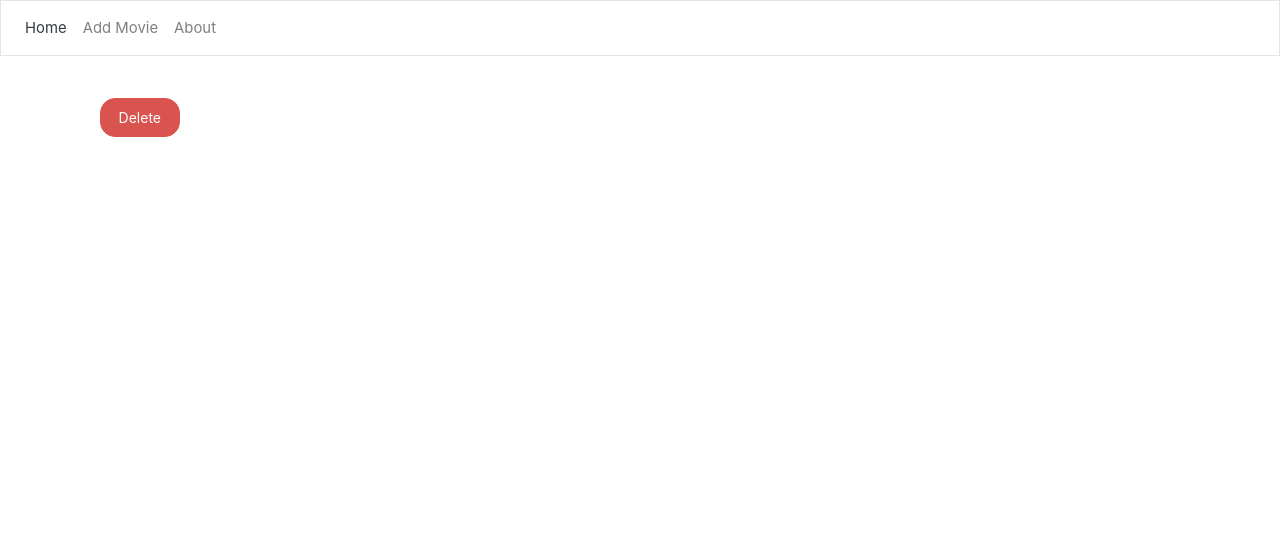
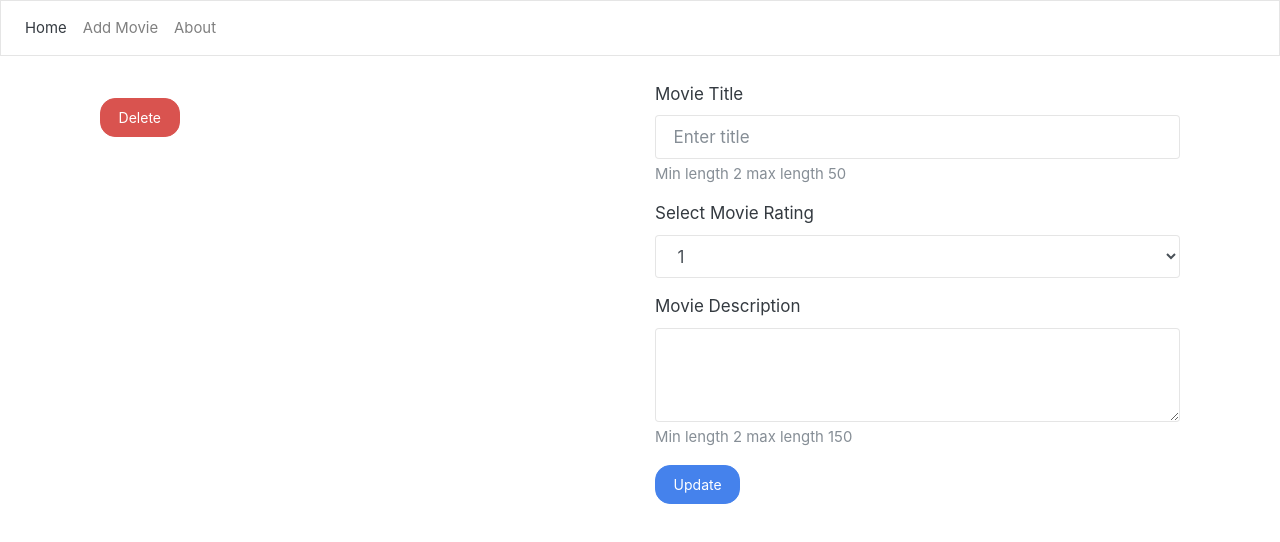
Before and after one commit to MargineanuAndrei/PER-app, a React (Create React App) app in the folder front/: page /movie/1 in a window 1280 px wide. Shown: the top 542 px of the page. Built offline with nearby package versions, Linux system fonts and the light colour scheme; no server answers.

Commit message:
simple functionaly for update added

```diff
--- a/front/src/components/Movie.js
+++ b/front/src/components/Movie.js
@@ -10,6 +10,7 @@ class Movie extends Component {
       redirect: false
     };
     this.deleteMovie = this.deleteMovie.bind(this);
+    this.updateMovie = this.updateMovie.bind(this);
   }
 
   fetchOneMovie(){
@@ -40,6 +41,27 @@ class Movie extends Component {
     });
   }
 
+  updateMovie(){
+    const id = this.props.match.params.id;
+    axios({
+      method: 'put',
+      url: `http://localhost:5000/movies/${id}`,
+      data: {
+        title: this.refs.title.value,
+        description: this.refs.description.value,
+        rating: parseInt(this.refs.rating.value, 10)
+      },
+      headers: {
+        'Accept': 'application/json',
+        'Content-Type': 'application/json',
+      }
+    })
+    .then(() => this.setState({ redirect: true }))
+    .catch((error) => {
+      console.log(error);
+    });
+  }
+
   componentWillMount(){
     this.fetchOneMovie();
   }
@@ -59,6 +81,40 @@ class Movie extends Component {
               <p className="lead">{movie.description}</p>
               <button type="button" className="btn btn-danger" onClick={this.deleteMovie}>Delete</button>
             </div>
+            <div className="col-lg-6">
+            <form>
+              <fieldset>
+                <div className="form-group">
+                <label htmlFor="titleInput">Movie Title</label>
+                <input ref="title" type="text" className="form-control" id="titleInput" aria-describedby="titleInput" placeholder="Enter title"></input>
+                <small id="titleInput" className="form-text text-muted">Min length 2 max length 50</small>
+                </div>
+
+                <div className="form-group">
+                  <label htmlFor="ratingSelect">Select Movie Rating</label>
+                  <select ref="rating" className="form-control" id="ratingSelect">
+                    <option>1</option>
+                    <option>2</option>
+                    <option>3</option>
+                    <option>4</option>
+                    <option>5</option>
+                    <option>6</option>
+                    <option>7</option>
+                    <option>8</option>
+                    <option>9</option>
+                    <option>10</option>
+                  </select>
+                </div>
+
+                <div className="form-group">
+                  <label htmlFor="descriptionTextarea">Movie Description</label>
+                  <textarea ref="description" className="form-control" id="descriptionTextarea" aria-describedby="descriptionTextarea" rows="3"></textarea>
+                  <small id="descriptionTextarea" className="form-text text-muted">Min length 2 max length 150</small>
+                </div>
+              </fieldset>
+              <button type="button" className="btn btn-primary" onClick={this.updateMovie}>Update</button>
+            </form>
+            </div>
           </div>
         </div>
       </div>
```
